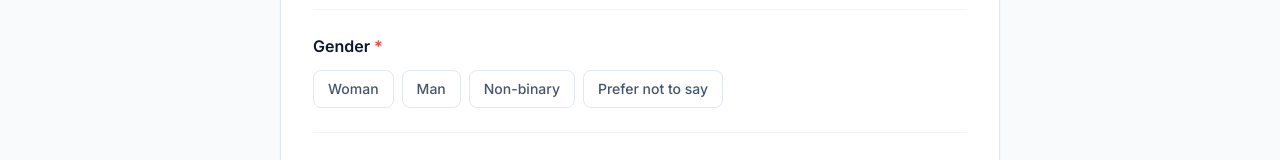
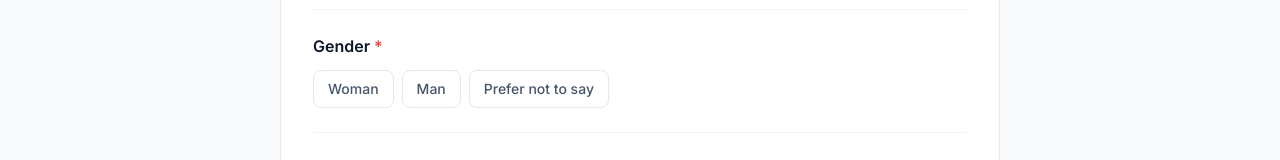
Before and after one commit to chandannaidu6/AI_trust, a React (Vite) app: page /participant in a window 1280 px wide. Shown: the part 327-487 px from the top of the page. Built offline with nearby package versions, Linux system fonts and the light colour scheme.

Commit message:
Remove non-binary option from gender question
Co-Authored-By: Claude Sonnet 5 <noreply@anthropic.com>

```diff
--- a/src/pages/ParticipantInfoPage.tsx
+++ b/src/pages/ParticipantInfoPage.tsx
@@ -110,7 +110,6 @@ export default function ParticipantInfoPage() {
                 options={[
                   { value: 'woman',              label: 'Woman' },
                   { value: 'man',                label: 'Man' },
-                  { value: 'non_binary',         label: 'Non-binary' },
                   { value: 'prefer_not_to_say',  label: 'Prefer not to say' },
                 ]}
               />
--- a/src/types/session.ts
+++ b/src/types/session.ts
@@ -55,7 +55,7 @@ export type SkillLevel = 'beginner' | 'intermediate' | 'advanced' | 'expert';
 export type Role = 'student' | 'junior' | 'mid' | 'senior' | 'staff' | 'researcher' | 'other';
 export type ReviewFrequency = 'never' | 'rarely' | 'monthly' | 'weekly' | 'daily';
 export type AIFamiliarity = 'never' | 'aware' | 'occasional' | 'regular' | 'heavy';
-export type Gender = 'man' | 'woman' | 'non_binary' | 'prefer_not_to_say';
+export type Gender = 'man' | 'woman' | 'prefer_not_to_say';
 
 export interface ParticipantProfile {
   id: string;
```
